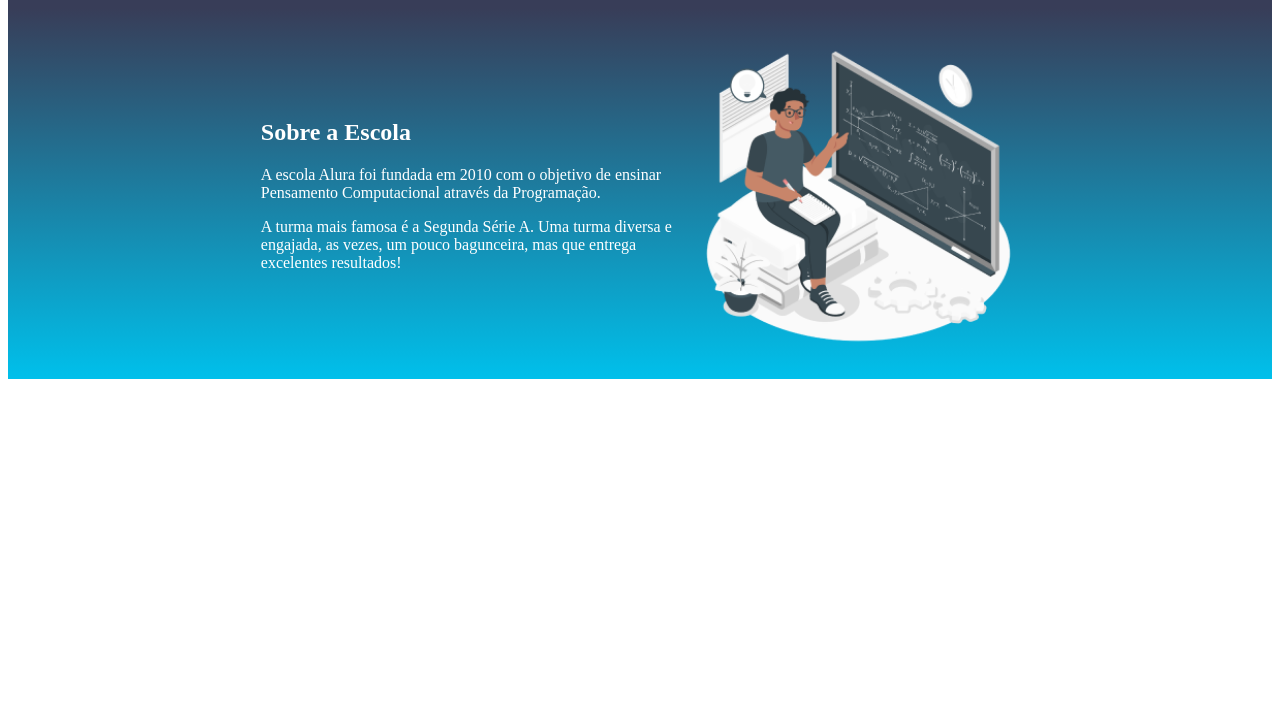
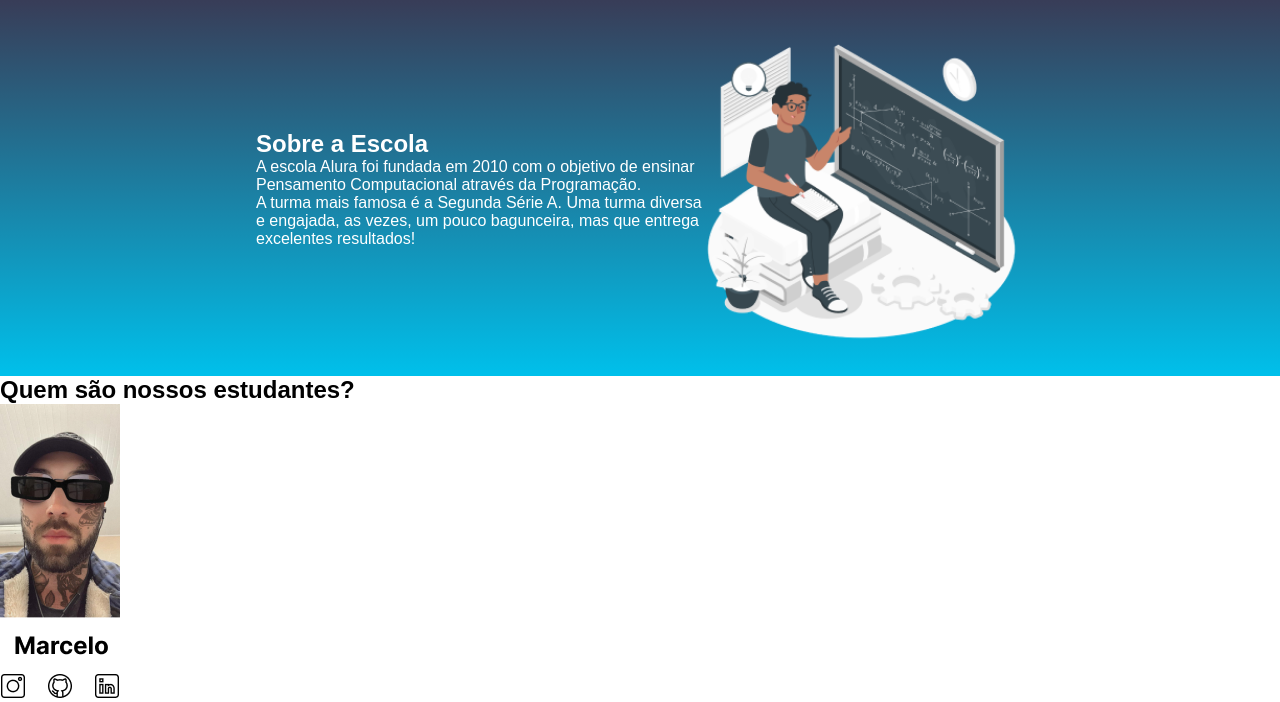
Before and after one commit to Laurinhaaa08/aluraplus, a plain HTML site: page index.html in a window 1280 px wide. Shown: the part 171-873 px from the top of the page. Before the commit the page ends 800 px from the top, so only its background shows below. Drawn offline with Linux system fonts and the light colour scheme.

Commit message:
Add files via upload

```diff
--- a/index.html
+++ b/index.html
@@ -6,6 +6,9 @@
     <meta http-equiv="X-UA-Compatible" content="IE=edge">
     <meta name="viewport" content="width=device-width, initial-scale=1.0">
     <link rel="stylesheet" href="style.css">
+    <link rel="preconnect" href="https://fonts.googleapis.com">
+    <link rel="preconnect" href="https://fonts.gstatic.com" crossorigin>
+    <link href="https://fonts.googleapis.com/css2?family=Poppins:wght@400;700&display=swap" rel="stylesheet">
 </head>
 <header class="cabecalho">
     <img class="cabecalho-imagem" src="img/imagem 1.png" alt="Logo Alura">
@@ -21,7 +24,11 @@
             <p2 class="escola-texto-dois">A turma mais famosa é a Segunda Série A. Uma turma diversa e engajada, as vezes, um pouco bagunceira, mas que entrega excelentes resultados!</p>
     </div>
     <img class="escola-imagem" src="./img/imagem 2.png" alt="Professor no quadro">
-
+</section>
+<section class="estudante">
+    <h2 class="estudante-titulo">Quem são nossos estudantes?</h2>
+    <img class="estudante-imagem" src="./img/imagem 3.png" alt="Foto Marcelo">
 </section>
 
+
 </html>
--- a/style.css
+++ b/style.css
@@ -1,3 +1,10 @@
+*{
+    margin: 0;
+    padding: 0;
+}
+body{
+    font-family: "Poopins", sans-serif;
+}
 .cabecalho{
     background-color: #383D58;
     color: white;
@@ -35,3 +42,6 @@
 .escola-titulo{
     padding: 24px 0;
 }
+.estudante-imagem{
+    width: 120px;
+}
```
